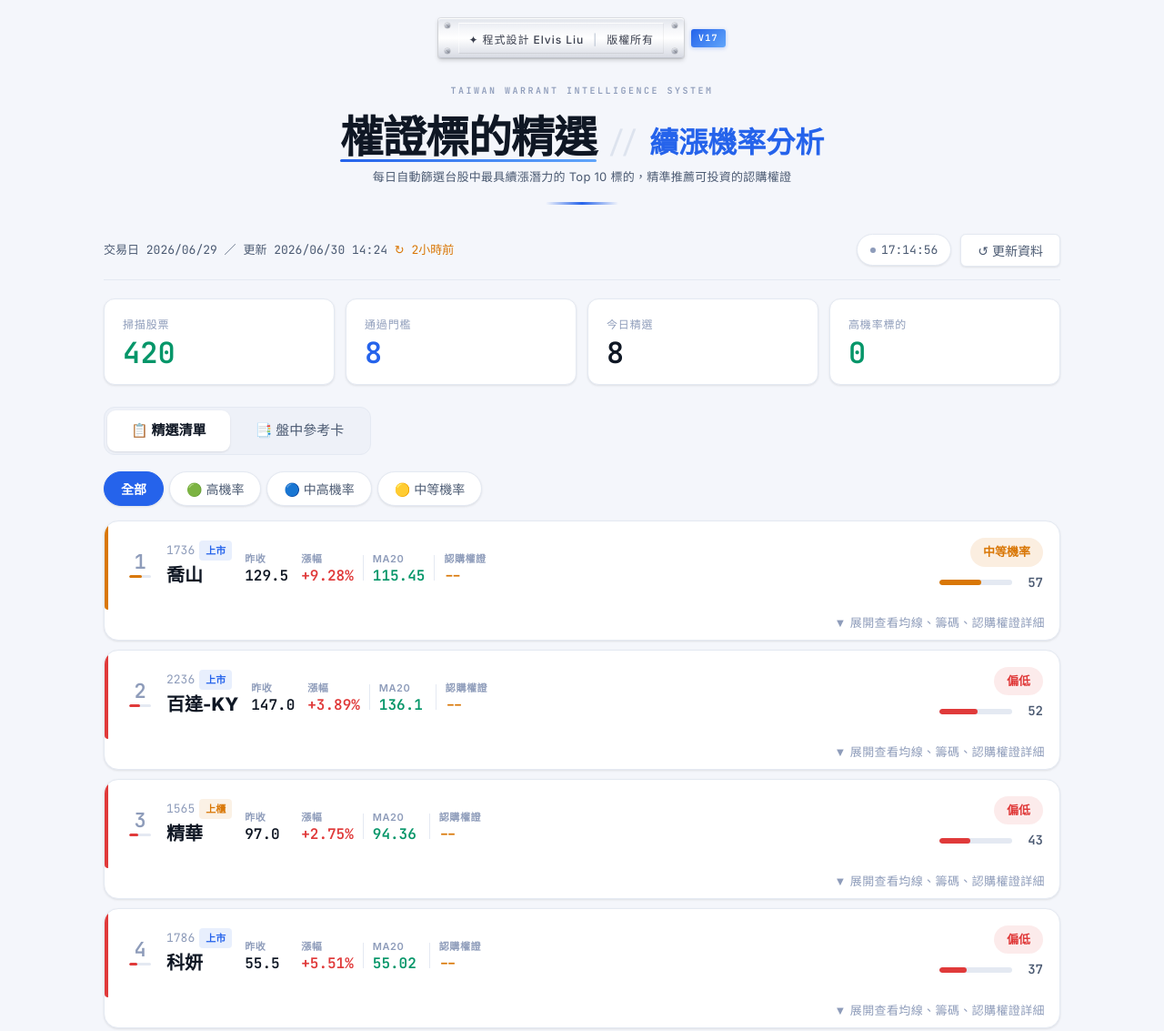
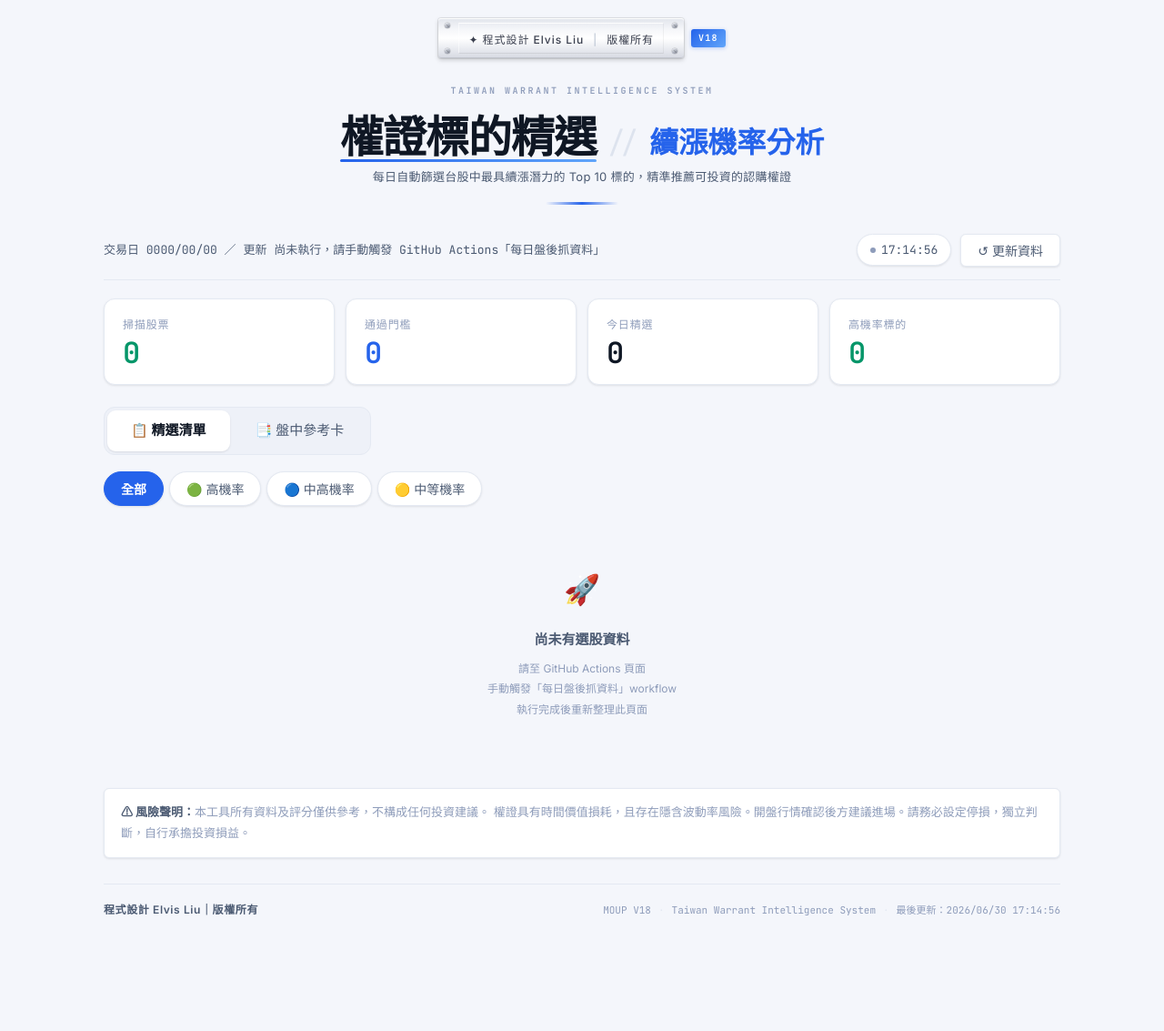
Before and after one commit to elvis2026-maker/MOUP, a plain HTML site: page index.html in a window 1280 px wide. Shown: the top 1133 px of the page at 91% size. After the commit the page ends 1088 px from the top, so only its background shows below. Drawn offline with Linux system fonts and the light colour scheme.

Commit message:
Add files via upload

```diff
--- a/data/live.json
+++ b/data/live.json
@@ -1,10 +1,8 @@
 {
-  "updated_at": "2026/06/30 14:22:36",
-  "trade_date": "20260630",
+  "updated_at": "尚未執行",
+  "trade_date": "00000000",
   "is_trading": false,
   "is_live_data": false,
   "ref_cards": [],
-  "fetch_errors": [
-    "stocks.json 無候選股，請先執行每日盤後抓資料 workflow"
-  ]
+  "fetch_errors": ["請先手動觸發 GitHub Actions「每日盤後抓資料」取得選股清單"]
 }
--- a/data/stocks.json
+++ b/data/stocks.json
@@ -1,208 +1,7 @@
 {
-  "updated_at": "2026/06/30 14:24",
-  "trade_date": "20260629",
-  "data_date": "2026-06-29",
-  "total_scanned": 420,
-  "candidates_count": 8,
-  "total_api_req": 554,
-  "stocks": [
-    {
-      "sid": "1736",
-      "name": "喬山",
-      "close": 129.5,
-      "change_pct": 9.28,
-      "volume": 1606692,
-      "market": "tse",
-      "score": 57,
-      "reasons": [
-        "強勢大漲 ≥5%",
-        "收盤靠近最高點（買盤強）",
-        "量能放大 2.6x",
-        "站上月線 MA20=115.45",
-        "突破近10日高點"
-      ],
-      "warnings": [
-        "融資追價明顯"
-      ],
-      "inst": {},
-      "ma5": 117.0,
-      "ma10": 117.35,
-      "ma20": 115.45,
-      "warrants": [],
-      "prob": "中（50%）",
-      "prob_level": "medium"
-    },
-    {
-      "sid": "2236",
-      "name": "百達-KY",
-      "close": 147.0,
-      "change_pct": 3.89,
-      "volume": 864193,
-      "market": "tse",
-      "score": 52,
-      "reasons": [
-        "大漲 ≥3%",
-        "量能放大 2.5x",
-        "站上月線 MA20=136.1",
-        "突破近10日高點"
-      ],
-      "warnings": [
-        "融資追價明顯"
-      ],
-      "inst": {},
-      "ma5": 136.9,
-      "ma10": 135.45,
-      "ma20": 136.1,
-      "warrants": [],
-      "prob": "偏低（<48%）",
-      "prob_level": "low"
-    },
-    {
-      "sid": "1565",
-      "name": "精華",
-      "close": 97.0,
-      "change_pct": 2.75,
-      "volume": 294439,
-      "market": "otc",
-      "score": 43,
-      "reasons": [
-        "溫和上漲 ≥1%",
-        "收盤靠近最高點（買盤強）",
-        "站上月線 MA20=94.36",
-        "突破近10日高點"
-      ],
-      "warnings": [
-        "融資追價明顯"
-      ],
-      "inst": {},
-      "ma5": 93.9,
-      "ma10": 93.82,
-      "ma20": 94.36,
-      "warrants": [],
-      "prob": "偏低（<48%）",
-      "prob_level": "low"
-    },
-    {
-      "sid": "1786",
-      "name": "科妍",
-      "close": 55.5,
-      "change_pct": 5.51,
-      "volume": 392059,
-      "market": "tse",
-      "score": 37,
-      "reasons": [
-        "強勢大漲 ≥5%",
-        "收盤靠近最高點（買盤強）",
-        "站上月線 MA20=55.02"
-      ],
-      "warnings": [
-        "融資追價明顯"
-      ],
-      "inst": {},
-      "ma5": 53.04,
-      "ma10": 53.93,
-      "ma20": 55.02,
-      "warrants": [],
-      "prob": "偏低（<48%）",
-      "prob_level": "low"
-    },
-    {
-      "sid": "1560",
-      "name": "中砂",
-      "close": 738.0,
-      "change_pct": 4.98,
-      "volume": 1582209,
-      "market": "tse",
-      "score": 37,
-      "reasons": [
-        "大漲 ≥3%",
-        "均線多頭排列",
-        "站上月線 MA20=692.25"
-      ],
-      "warnings": [
-        "融資追價明顯"
-      ],
-      "inst": {},
-      "ma5": 720.0,
-      "ma10": 702.1,
-      "ma20": 692.25,
-      "warrants": [],
-      "prob": "偏低（<48%）",
-      "prob_level": "low"
-    },
-    {
-      "sid": "1784",
-      "name": "訊聯",
-      "close": 68.2,
-      "change_pct": 4.6,
-      "volume": 293316,
-      "market": "otc",
-      "score": 37,
-      "reasons": [
-        "大漲 ≥3%",
-        "均線多頭排列",
-        "站上月線 MA20=66.88"
-      ],
-      "warnings": [
-        "融資追價明顯"
-      ],
-      "inst": {},
-      "ma5": 67.54,
-      "ma10": 67.03,
-      "ma20": 66.88,
-      "warrants": [],
-      "prob": "偏低（<48%）",
-      "prob_level": "low"
-    },
-    {
-      "sid": "1477",
-      "name": "聚陽",
-      "close": 222.0,
-      "change_pct": 2.78,
-      "volume": 2322716,
-      "market": "tse",
-      "score": 33,
-      "reasons": [
-        "溫和上漲 ≥1%",
-        "收盤靠近最高點（買盤強）",
-        "站上月線 MA20=221.7",
-        "突破近10日高點"
-      ],
-      "warnings": [
-        "量能萎縮",
-        "融資追價明顯"
-      ],
-      "inst": {},
-      "ma5": 216.5,
-      "ma10": 218.25,
-      "ma20": 221.7,
-      "warrants": [],
-      "prob": "偏低（<48%）",
-      "prob_level": "low"
-    },
-    {
-      "sid": "2327",
-      "name": "國巨*",
-      "close": 1040.0,
-      "change_pct": 2.46,
-      "volume": 40955663,
-      "market": "tse",
-      "score": 28,
-      "reasons": [
-        "溫和上漲 ≥1%",
-        "均線多頭排列",
-        "站上月線 MA20=901.4"
-      ],
-      "warnings": [
-        "融資追價明顯"
-      ],
-      "inst": {},
-      "ma5": 1055.0,
-      "ma10": 1008.4,
-      "ma20": 901.4,
-      "warrants": [],
-      "prob": "偏低（<48%）",
-      "prob_level": "low"
-    }
-  ]
+  "trade_date": "00000000",
+  "updated_at": "尚未執行，請手動觸發 GitHub Actions「每日盤後抓資料」",
+  "total_scanned": 0,
+  "candidates_count": 0,
+  "stocks": []
 }
--- a/index.html
+++ b/index.html
@@ -3,7 +3,7 @@
 <head>
 <meta charset="UTF-8">
 <meta name="viewport" content="width=device-width, initial-scale=1.0">
-<title>權證標的精選｜續漲機率分析 V17</title>
+<title>權證標的精選｜續漲機率分析 V18</title>
 <style>
 @import url('https://fonts.googleapis.com/css2?family=Inter:wght@300;400;500;600;700;800;900&family=Noto+Sans+TC:wght@400;500;700;900&family=JetBrains+Mono:wght@400;600&display=swap');
 
@@ -220,6 +220,7 @@ body{background:var(--bg);color:var(--text);font-family:var(--font);font-size:16
 .warrant-section h4{font-size:10px;color:var(--text3);text-transform:uppercase;letter-spacing:.07em;margin-bottom:10px;display:flex;align-items:center;gap:8px;font-weight:600}
 .w-count{background:rgba(37,99,235,.1);border:1px solid rgba(37,99,235,.2);border-radius:10px;padding:1px 8px;font-size:10px;color:var(--accent)}
 .w-table{width:100%;border-collapse:collapse;font-size:14px}
+.warrant-note{margin-top:10px;padding:8px 12px;font-size:12px;color:var(--text3);background:var(--surface);border-radius:8px;border:1px solid var(--border)}
 .w-table th{text-align:left;padding:8px 10px;font-size:12px;color:var(--text3);font-weight:700;border-bottom:1px solid var(--border);background:var(--surface);letter-spacing:.04em}
 .w-table td{padding:10px 10px;border-bottom:1px solid var(--border);color:var(--text);font-size:14px}
 .w-table tr:last-child td{border-bottom:none}
@@ -381,7 +382,7 @@ body{background:var(--bg);color:var(--text);font-family:var(--font);font-size:16
       <span class="screw bl"></span><span class="screw br"></span>
     </div>
   </div>
-  <div class="nameplate-version">V17</div>
+  <div class="nameplate-version">V18</div>
 </div>
 
 <!-- ══ HERO ══ -->
@@ -429,7 +430,7 @@ body{background:var(--bg);color:var(--text);font-family:var(--font);font-size:16
   <div class="cards" id="cards"></div>
 </div>
 
-<!-- ══ 即時 TAB（V17：改為盤中參考卡，非即時報價） ══ -->
+<!-- ══ 即時 TAB（V18：改為盤中參考卡，非即時報價） ══ -->
 <div id="live-panel">
   <div class="live-notice">
     ⚠ <strong>本頁不是即時報價</strong>，內容是昨日盤後數據（收盤價、漲幅、MA20、評分），整理成快速參考卡方便你開盤前複習精選名單。
@@ -455,7 +456,7 @@ body{background:var(--bg);color:var(--text);font-family:var(--font);font-size:16
   <div class="footer-inner">
     <div class="footer-brand">程式設計 Elvis Liu｜版權所有</div>
     <div class="footer-meta">
-      <span>MOUP V17</span><span class="footer-dot">·</span>
+      <span>MOUP V18</span><span class="footer-dot">·</span>
       <span>Taiwan Warrant Intelligence System</span><span class="footer-dot">·</span>
       <span>最後更新：<span id="footer-update-time">--</span></span>
     </div>
@@ -634,22 +635,19 @@ function cardHTML(s, rank){
   const warrants=s.warrants||[];
   let wBlock='';
   if(warrants.length===0){
-    wBlock=`<div class="no-warrant">目前無符合條件的認購權證（到期≥20天、槓桿5~12倍）</div>`;
+    wBlock=`<div class="no-warrant">目前查無此標的的認購權證資料（到期≥20天）</div>`;
   } else {
     const rows=warrants.map(w=>`
       <tr>
         <td class="w-code">${w.code}</td>
-        <td>${w.issuer}</td>
         <td class="w-mono">${w.expire} <small style="color:var(--text3)">${w.days_left||'?'}天</small></td>
-        <td class="w-mono ${w.leverage>=5&&w.leverage<=10?'w-ok':'w-warn'}">${w.leverage}x</td>
-        <td class="w-mono">${w.iv}%</td>
-        <td><span class="w-badge ${moneynessClass(w.moneyness)}">${w.moneyness}</span></td>
-        <td class="w-mono">${w.bid} / ${w.ask}</td>
-        <td class="w-mono">${(w.volume||0).toLocaleString()}</td>
+        <td class="w-mono">${w.strike!=null?w.strike:'--'}</td>
+        <td class="w-mono">${w.ratio!=null?w.ratio:'--'}</td>
       </tr>`).join('');
     wBlock=`<table class="w-table">
-      <tr><th>代號</th><th>發行商</th><th>到期日</th><th>槓桿</th><th>隱波</th><th>價內外</th><th>買/賣</th><th>量</th></tr>
-      ${rows}</table>`;
+      <tr><th>代號</th><th>到期日</th><th>履約價</th><th>行使比例</th></tr>
+      ${rows}</table>
+      <div class="warrant-note">⚠ 槓桿倍數、Delta、買賣報價請至證券 APP 查詢（FinMind 免費版不提供權證即時盤口資料）</div>`;
   }
 
   return `
@@ -740,7 +738,7 @@ function genHint(s){
 function toggleCard(el){ el.classList.toggle('open'); }
 
 // ════════════════════════════════════════════
-//  盤中參考卡（V17：靜態昨收資料，非即時輪詢）
+//  盤中參考卡（V18：靜態昨收資料，非即時輪詢）
 // ════════════════════════════════════════════
 function startLive(){
   if(liveRunning) return;
@@ -760,7 +758,7 @@ function startLive(){
   startLive._r=0;
   liveRunning=true;
   fetchLive();
-  // V17：參考卡是靜態昨收資料，不需要每分鐘輪詢，拿掉 setInterval
+  // V18：參考卡是靜態昨收資料，不需要每分鐘輪詢，拿掉 setInterval
 }
 function stopLive(){
   liveRunning=false;
@@ -797,7 +795,7 @@ async function fetchLive(){
   }
 }
 
-// V17：參考卡只顯示盤後已確定的數據（昨收/漲幅/MA20/評分），
+// V18：參考卡只顯示盤後已確定的數據（昨收/漲幅/MA20/評分），
 // 不再計算「開高走高」之類需要即時報價才能判斷的訊號。
 function liveCardHTML(s,card){
   const color=probColor(s.prob_level);
```
Also changed, not shown: 2 other files.
